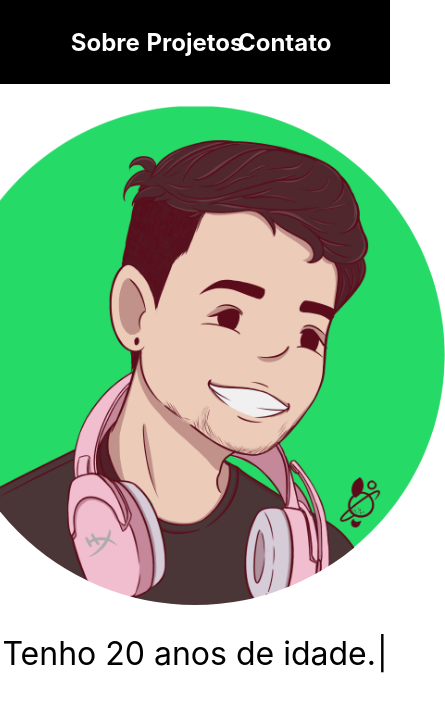
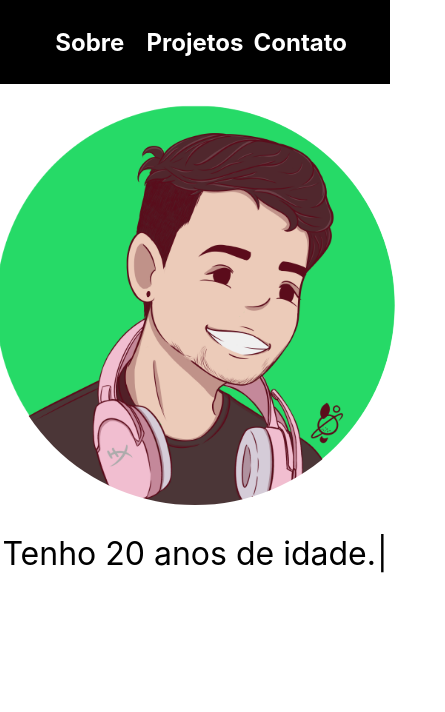
Before and after one commit to arielmell0/arielom.tech, a React (Create React App) app: page / in a window 390 px wide. Shown: the top 712 px of the page, 445 px wide, since content can reach past the window. Built offline with nearby package versions, Linux system fonts and the light colour scheme.

Commit message:
feat: responsividade profilePic e melhorando ainda mais a responsavidade do menu

```diff
--- a/src/Components/Menu/Menu.js
+++ b/src/Components/Menu/Menu.js
@@ -47,16 +47,20 @@ const ListItem = styled.li`
     list-style-type: none;
     cursor: pointer;
 
-    @media (max-width: 800px) {
-        margin: 4vw;
-    }
-
     &:hover {
         color: #26DB66;
         animation-name: flash;
         animation-duration: 1s;
         animation-iteration-count: infinite;
     }
+
+    @media (max-width: 800px) {
+        margin: 4vw;
+    }
+
+    @media (max-width: 500px) {
+        margin: 6vw;
+    }
 `
 
 export default Menu;
--- a/src/Components/ProfilePic/ProfilePic.js
+++ b/src/Components/ProfilePic/ProfilePic.js
@@ -46,6 +46,11 @@ const Img = styled.img`
     animation-name: ${props => props.animation};
     animation-delay: 0s;
     animation-duration: 0.5s;
+
+    @media (max-width: 500px) {
+        width: 400px;
+        height: 400px;
+    }
 `
 
 export default ProfilePic;
```
